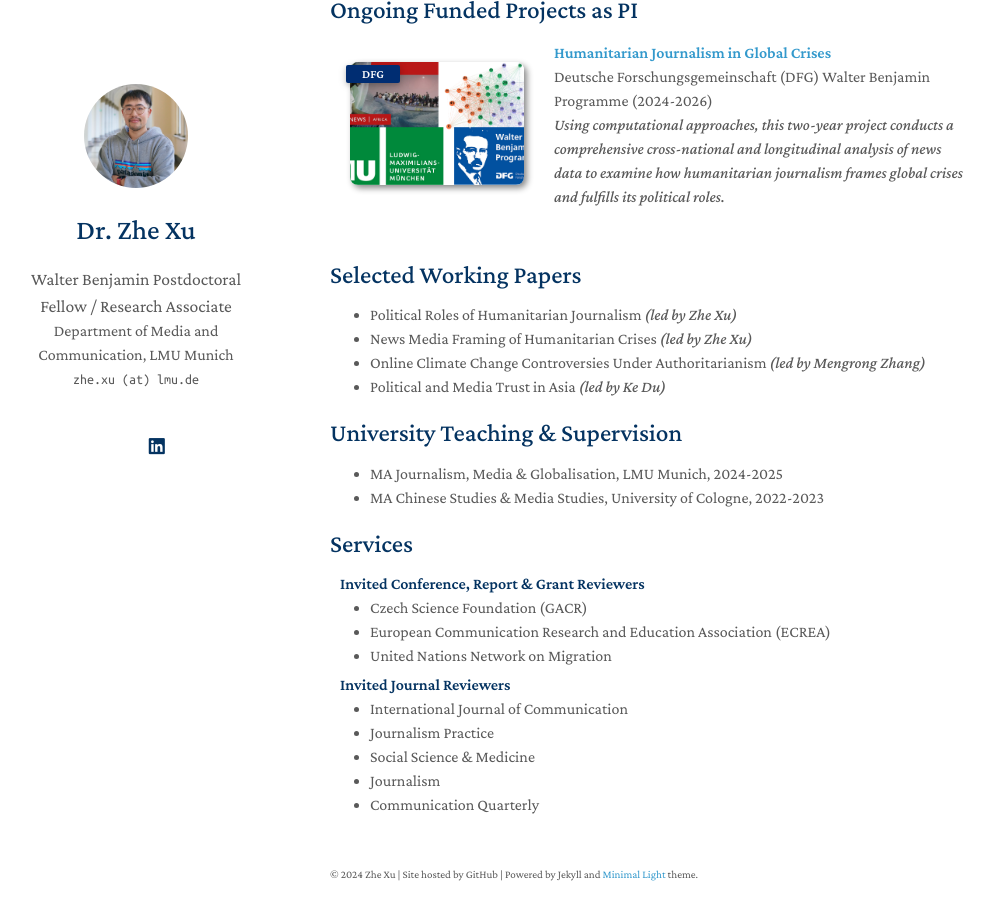
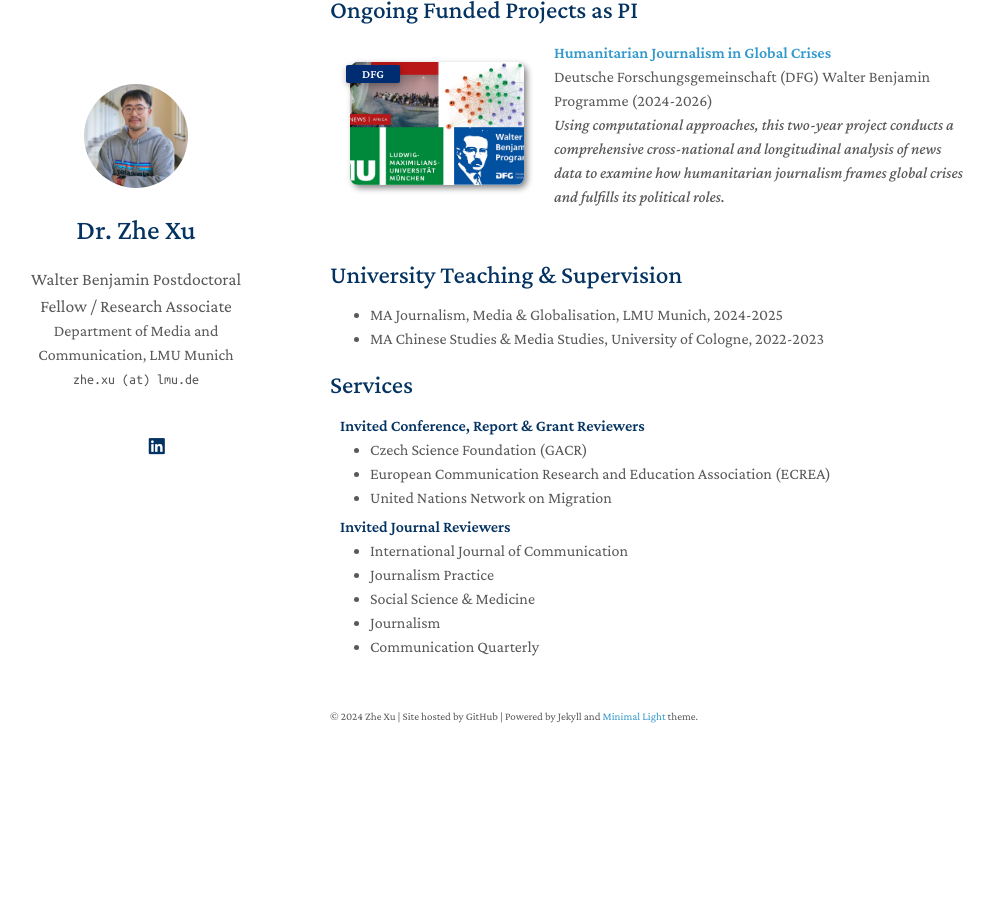
Before and after one commit to zhexuphd/home, a Jekyll site: the page built from index.md, in a window 1280 px wide and 900 px high, scrolled down 1416 px. Shown: the whole window, without its empty margins (140-1134 px from the left). Built offline with Jekyll 4.4.1, drawn with Linux system fonts in a browser that asks for light colours; a style sheet for code colours, icons or effects is not loaded; our own code applies the rules of GitHub Pages for plain Markdown files; after the commit the page ends 2213 px from its top, so only the background shows below that.

Commit message:
Update index.md

```diff
--- a/index.md
+++ b/index.md
@@ -22,13 +22,6 @@ When I’m not immersed in academia, you’ll likely find me hiking, mountaineer
 
 {% include_relative _includes/dfg.md %}
 
-## Selected Working Papers
-
-- Political Roles of Humanitarian Journalism *(led by Zhe Xu)*
-- News Media Framing of Humanitarian Crises *(led by Zhe Xu)*
-- Online Climate Change Controversies Under Authoritarianism *(led by Mengrong Zhang)*
-- Political and Media Trust in Asia *(led by Ke Du)*
-
 ## University Teaching & Supervision
 
 - MA Journalism, Media & Globalisation, LMU Munich, 2024-2025
```
